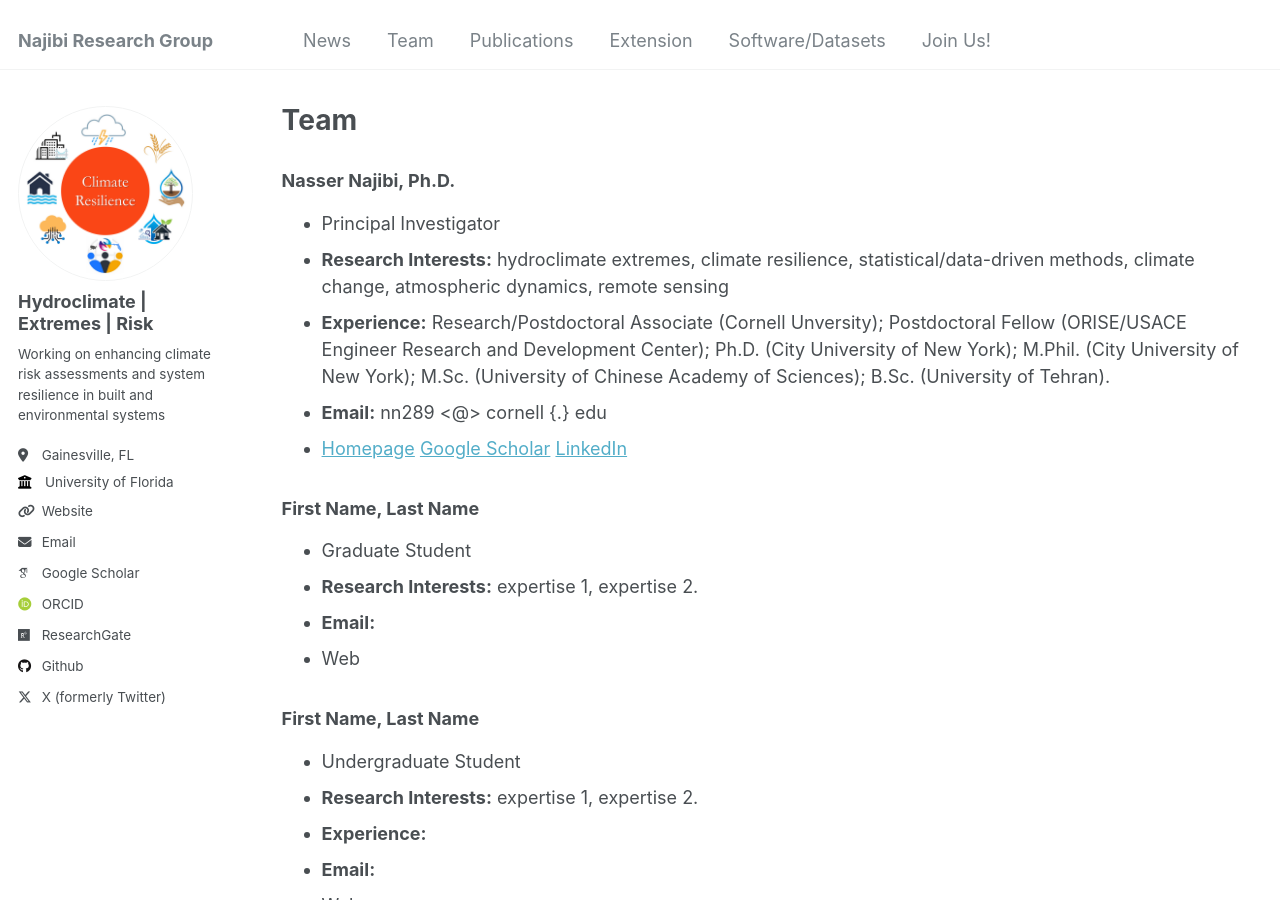
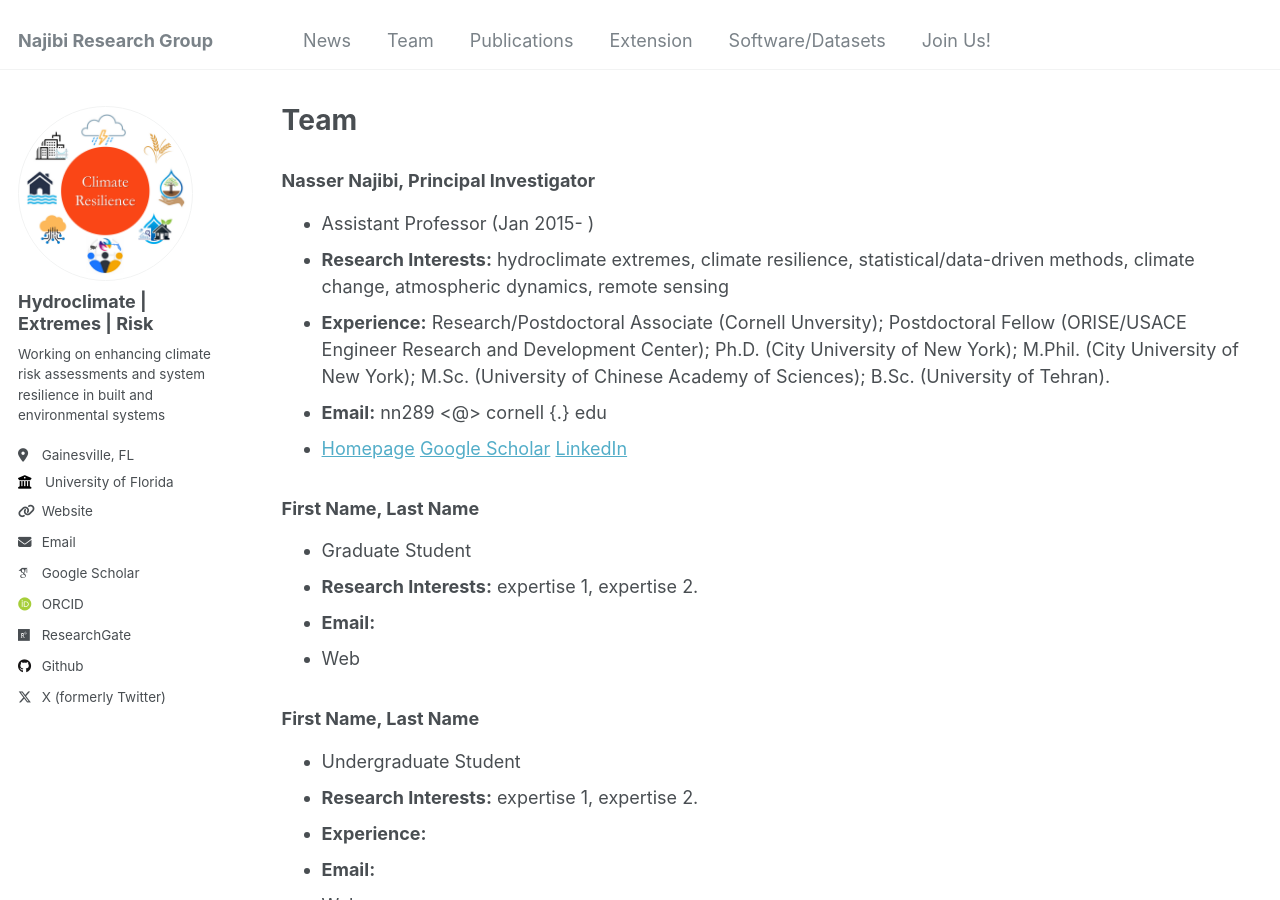
Before and after one commit to nassernajibi/lab, a Jekyll site: the page built from _pages/team.md, in a window 1280 px wide and 900 px high. Built offline with Jekyll 4.4.1, drawn with Linux system fonts in a browser that asks for light colours; some web fonts are replaced.

Commit message:
Update team

```diff
--- a/_pages/team.md
+++ b/_pages/team.md
@@ -5,8 +5,8 @@ permalink: /team/
 author_profile: true  # Optional, depending on your theme
 ---
 
-### Nasser Najibi, Ph.D.
-- Principal Investigator
+### Nasser Najibi, Principal Investigator
+- Assistant Professor (Jan 2015- )
 - **Research Interests:** hydroclimate extremes, climate resilience, statistical/data-driven methods, climate change, atmospheric dynamics, remote sensing
 - **Experience:** Research/Postdoctoral Associate (Cornell Unversity); Postdoctoral Fellow (ORISE/USACE Engineer Research and Development Center); Ph.D. (City University of New York); M.Phil. (City University of New York); M.Sc. (University of Chinese Academy of Sciences); B.Sc. (University of Tehran).
 - **Email:** nn289 <@> cornell {.} edu
```
